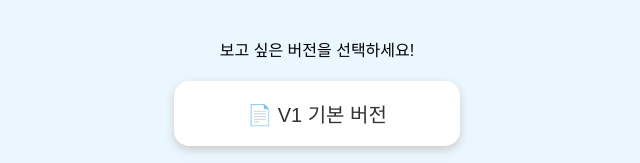
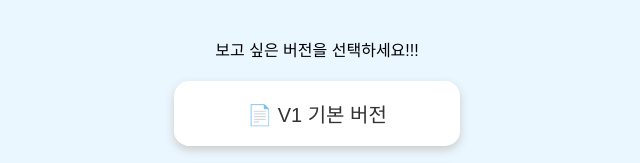
Before and after one commit to wknown76-arch/my-site, a plain HTML site: page prompt-test/index.html in a window 1280 px wide. Shown: the part 158-321 px from the top of the page, 323-963 px from the left. Drawn offline with Linux system fonts and the light colour scheme.

Commit message:
동기화

```diff
--- a/prompt-test/index.html
+++ b/prompt-test/index.html
@@ -40,7 +40,7 @@
 <body>
 
     <h1>🍴 우리 동네 맛집 소개</h1>
-    <p>보고 싶은 버전을 선택하세요!</p>
+    <p>보고 싶은 버전을 선택하세요!!!</p>
 
     <!-- v1 페이지로 이동 -->
     <a href="v1.html">📄 V1 기본 버전</a>
```
